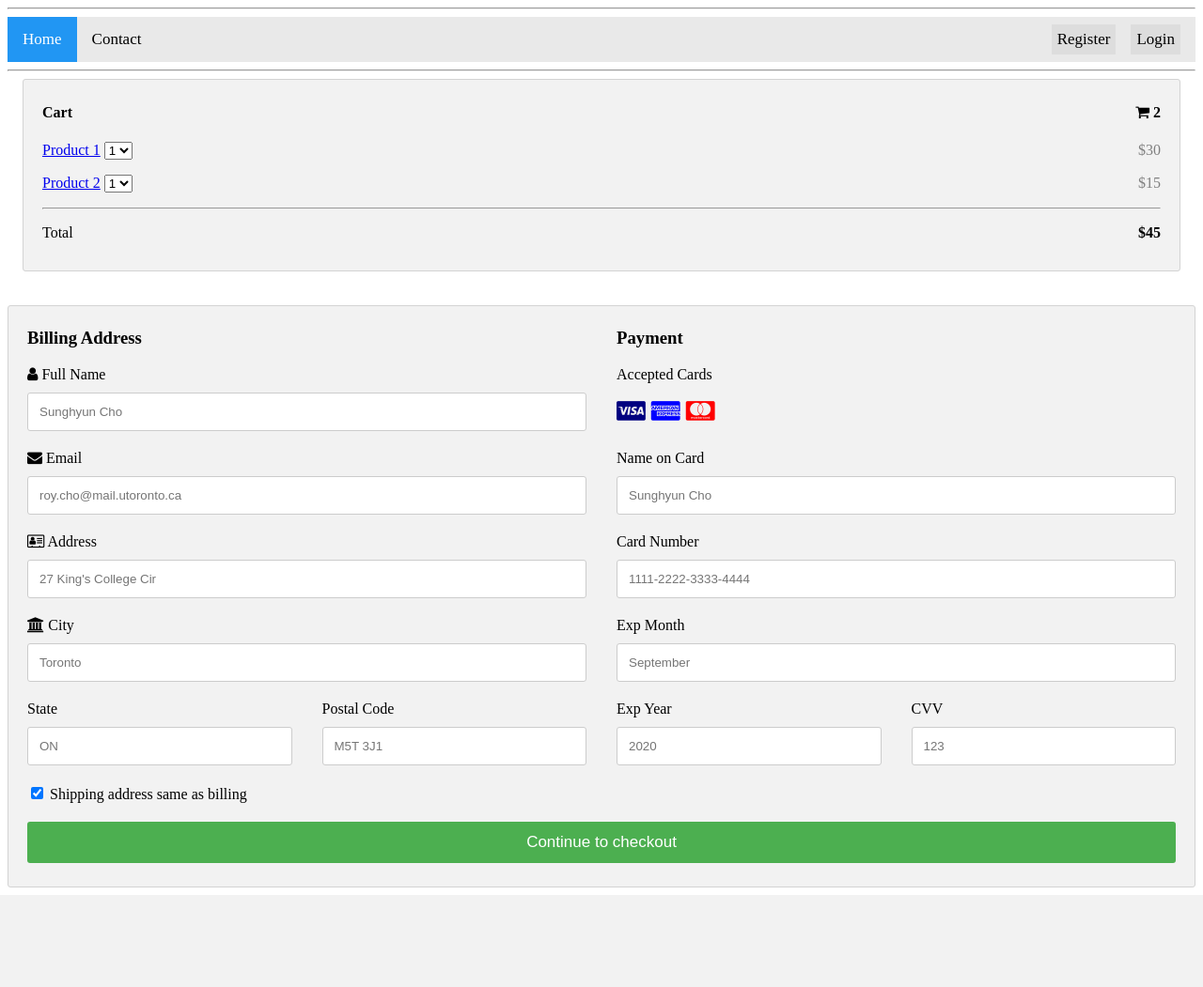
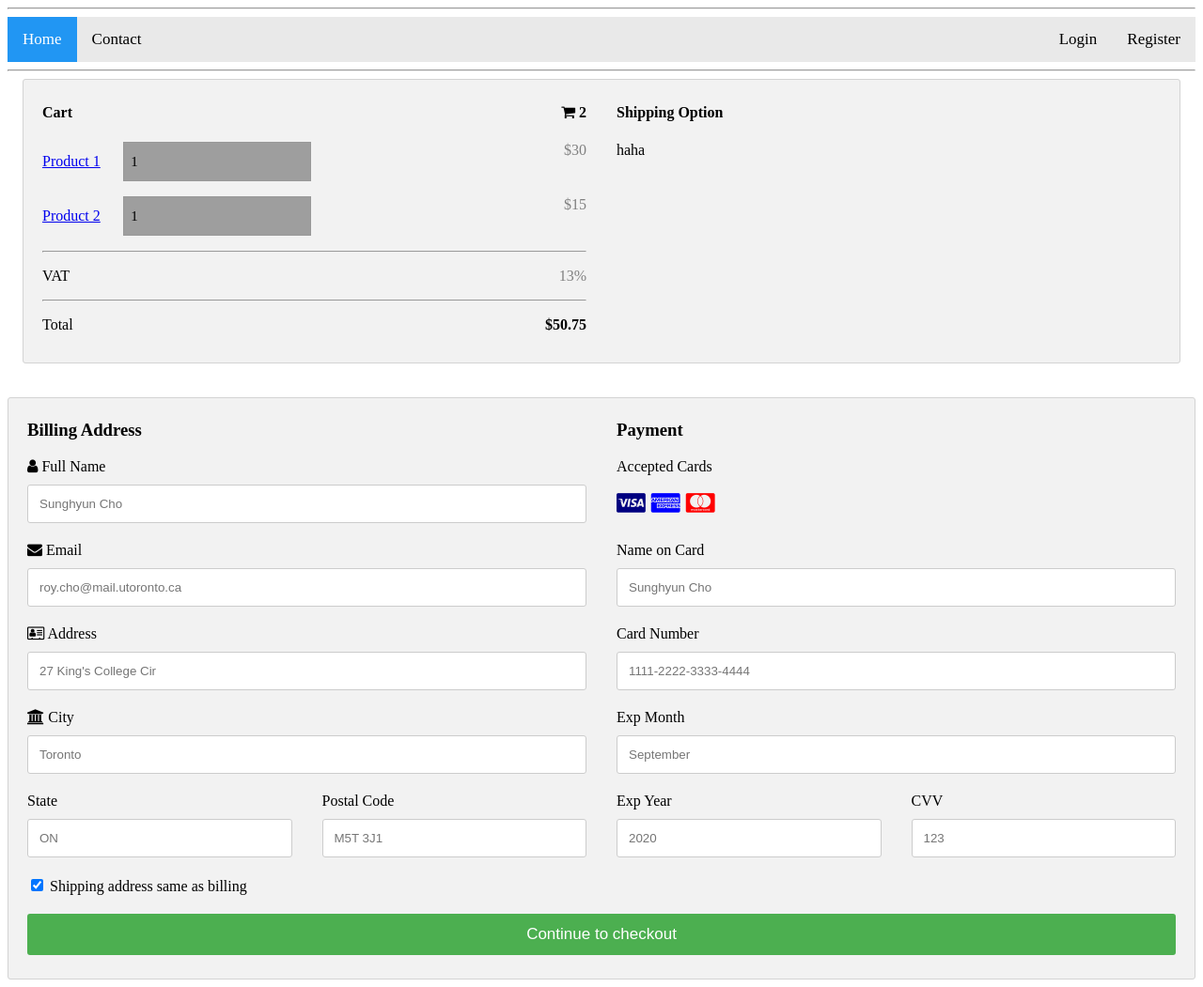
Before and after one commit to hope5487/csc301, a Flask app: page / in a window 1280 px wide. Shown: the whole page at 94% size. Before the commit the page ends 953 px from the top, so only its background shows below. Run offline with Flask 2, Linux system fonts and the light colour scheme; grey boxes are pictures that could not be loaded.

Commit message:
Modify Design Apply Javascript to html files Working on coupon discount and shipping.

```diff
--- a/a1_web/app.py
+++ b/a1_web/app.py
@@ -19,6 +19,19 @@ class User(db.Model):
     def __init__(self, username, password):
         self.username = username
         self.password = password
+
+
+class Product(db.Model):
+    __table_name__ = 'product'
+    id = db.Column(db.Integer, primary_key=True)
+    name = db.Column(db.String(80), unique=True)
+    price = db.Column(db.Float(80))
+    quantity = db.Column(db.Float(80))
+
+    def __init__(self, name, price):
+        self.name = name
+        self.price = price
+        self.quantity = 0
 
 
 @app.route('/', methods=['GET', 'POST'])
@@ -71,5 +84,5 @@ def logout():
 if __name__ == '__main__':
     app.debug = True
     db.create_all()
-    app.run(host='0.0.0.0')
+    app.run()
     print("abc")
--- a/a1_web/static/header.css
+++ b/a1_web/static/header.css
@@ -7,7 +7,7 @@
 }
 
 /* Navbar links */
-.topnav .home a {
+.topnav a {
   float: left;
   display: block;
   color: black;
@@ -18,27 +18,8 @@
 }
 
 /* Navbar links on mouse-over */
-.topnav .home a:hover {
+.topnav a:hover {
   background-color: #ddd;
-  color: black;
-}
-
-.topnav .login-container a {
-  float: right;
-  padding: 6px;
-  margin-top: 8px;
-  margin-right: 16px;
-  background: #ddd;
-  font-size: 17px;
-  border: none;
-  color: black;
-  text-align: center;
-  text-decoration: none;
-  cursor: pointer;
-}
-
-.topnav .login-container a:hover {
-  background: #ccc;
   color: black;
 }
 
--- a/a1_web/static/main.css
+++ b/a1_web/static/main.css
@@ -32,6 +32,23 @@
   padding: 5px 20px 15px 20px;
   border: 1px solid lightgrey;
   border-radius: 3px;
+}
+
+select {
+  width: 200px;
+  padding: .8em .5em;
+  border: 1px solid #999;
+  font-family: inherit;
+  font-size: 15px;
+  background: url(https://farm1.staticflickr.com/379/19928272501_4ef877c265_t.jpg) no-repeat 95% 50%;
+  border-radius: 0px;
+  -webkit-appearance: none;
+  -moz-appearance: none;
+  appearance: none;
+}
+
+select::-ms-expand {
+  display: none;
 }
 
 input[type=text] {
--- a/a1_web/static/script.js
+++ b/a1_web/static/script.js
@@ -0,0 +1,6 @@
+function price_update() {
+    var price1 = parseInt(document.getElementById('price1').value);
+    var price2 = parseInt(document.getElementById('price2').value);
+    var total = ((price1 + price2) * 1.13).toFixed(2);
+    document.getElementById('total').value = total;
+}
--- a/a1_web/templates/index.html
+++ b/a1_web/templates/index.html
@@ -1,6 +1,7 @@
 <!DOCTYPE html>
 <html>
 <head>
+    <script src="{{ url_for('static', filename='script.js') }}"></script>
     <link rel="stylesheet" href="{{ url_for('static', filename='main.css') }}">
     <link rel="stylesheet" href="https://maxcdn.bootstrapcdn.com/font-awesome/4.7.0/css/font-awesome.min.css">
 </head>
@@ -9,9 +10,10 @@
 {% block content %}
     <div class="col-25">
             <div class="container">
+                <div class="row">
+                    <div class="col-50">
                         <form oninput="result1.value=parseInt(num1.value)*30;
-                result2.value=parseInt(num2.value)*15;
-                total.value=parseInt(num1.value)*30+parseInt(num2.value)*15;">
+                        result2.value=parseInt(num2.value)*15;">
 
                         <h4>Cart
                         <span class="price" style="color:black">
@@ -19,8 +21,9 @@
                         <b>2</b>
                         </span>
                         </h4>
-                <p><a href="#">Product 1</a>
-                    <select name="num1">
+                        <p>
+                            <a href="#">Product 1</a>&nbsp;&nbsp;&nbsp;&nbsp;&nbsp;
+                            <select name="num1" onchange="price_update()">
                                 <option value="0">0</option>
                                 <option value="1" selected>1</option>
                                 <option value="2">2</option>
@@ -32,9 +35,13 @@
                                 <option value="8">8</option>
                                 <option value="9">9</option>
                             </select>
-                    <span class="price">$<output name="result1" for="num1">30</output></span></p>
-                <p><a href="#">Product 2</a>
-                    <select name="num2">
+                            <span class="price">
+                                $<output name="result1" for="num1" id="price1">30</output>
+                            </span>
+                        </p>
+                        <p>
+                            <a href="#">Product 2</a>&nbsp;&nbsp;&nbsp;&nbsp;&nbsp;
+                            <select name="num2" onchange="price_update()">
                                 <option value="0">0</option>
                                 <option value="1" selected>1</option>
                                 <option value="2">2</option>
@@ -46,10 +53,32 @@
                                 <option value="8">8</option>
                                 <option value="9">9</option>
                             </select>
-                    <span class="price">$<output name="result2" for="num2">15</output></span></p>
+                            <span class="price">
+                                $<output name="result2" for="num2" id="price2">15</output>
+                            </span>
+                        </p>
                         <hr>
-                <p>Total <span class="price" style="color:black"><b>$<output name="total" for="num1 num2">45</output></b></span></p>
+                        <p>
+                            VAT
+                            <span class="price"> 13% </span>
+                        </p>
+                        <hr>
+                        <p>
+                            Total
+                            <span class="price" style="color:black">
+                                <b>$<output name="total" id="total">50.75</output></b>
+                            </span>
+                        </p>
                         </form>
+                    </div>
+                    <div class="col-50">
+                        <h4>Shipping Option
+                        <span class="price" style="color:black">
+                        </span>
+                        </h4>
+                        haha
+                    </div>
+                </div>
             </div>
         </div>
     <br> <br>
```
Also changed, not shown: a1_web/templates/gugudan.html (deleted, +0 -29 lines), a1_web/database.db. Lines whose indentation alone changed are shown as unchanged.
